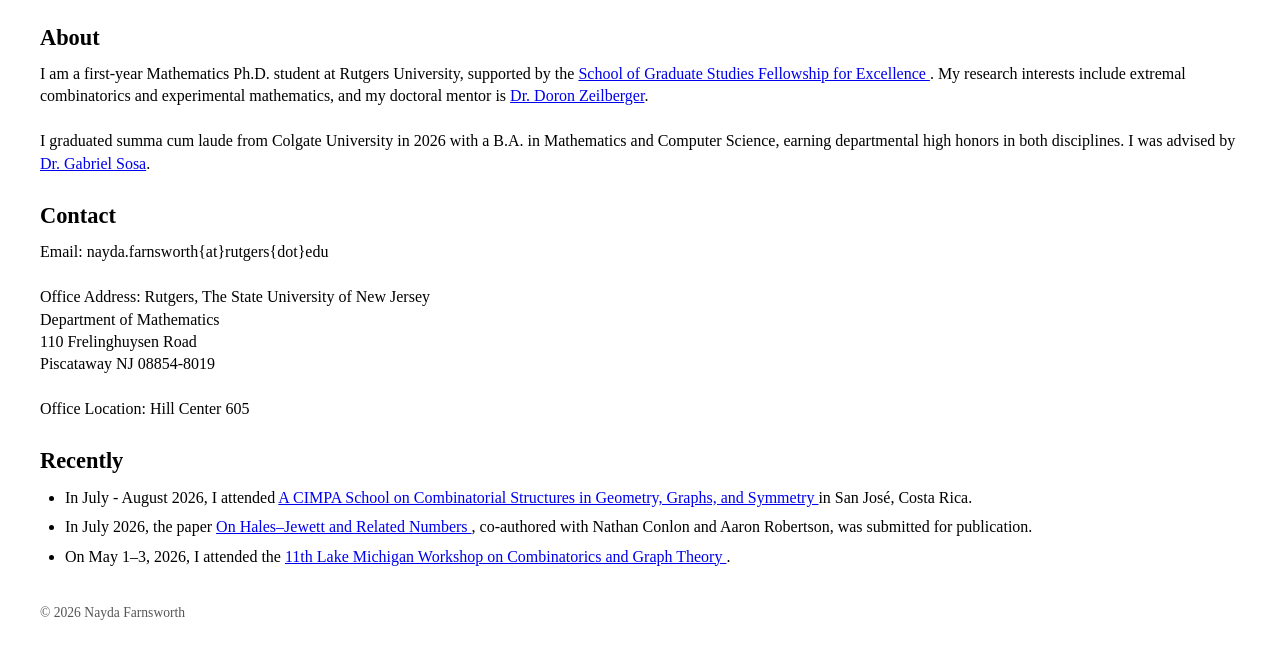
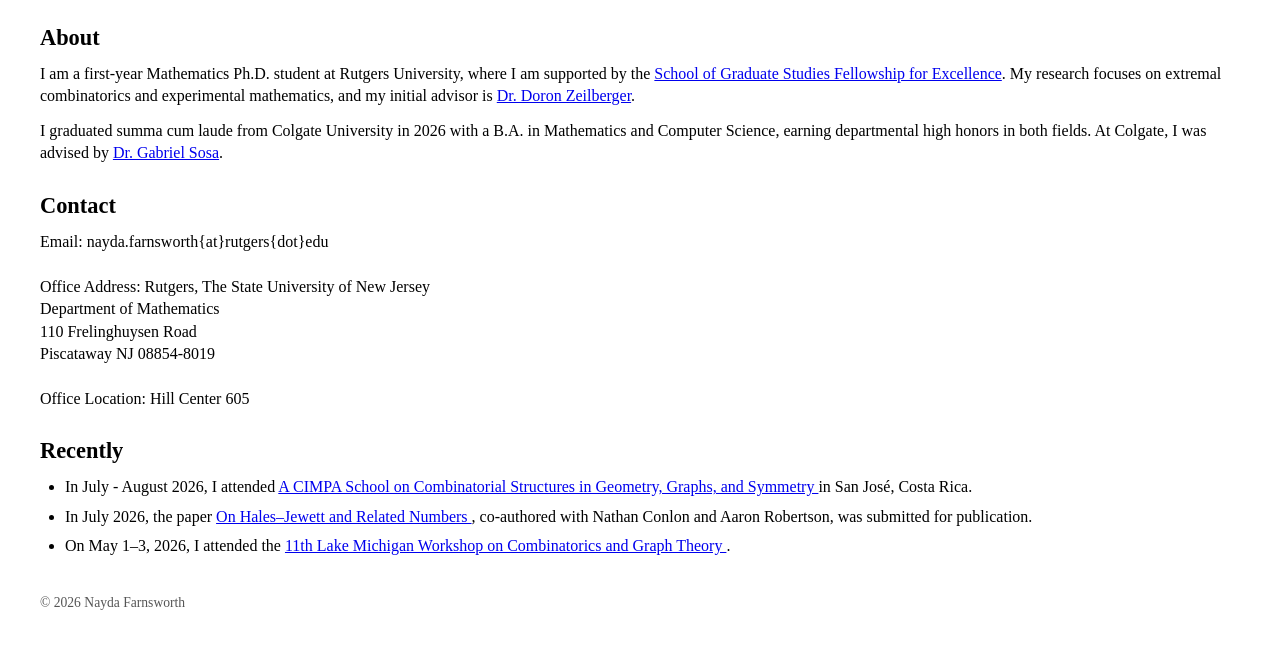
Before and after one commit to njfarnsworth/njfarnsworth.github.io, a plain HTML site: page index.html in a window 1280 px wide. Shown: the part 172-824 px from the top of the page. Drawn offline with Linux system fonts and the light colour scheme.

Commit message:
Update index.html

```diff
--- a/index.html
+++ b/index.html
@@ -44,22 +44,22 @@
   <section>
     <h2>About</h2>
 
-    <p>
-      I am a first-year Mathematics Ph.D. student at Rutgers University, supported by the
-      <a href="https://grad.rutgers.edu/professional-development/grad-careercraft/sgs-fellowship-excellence">
-        School of Graduate Studies Fellowship for Excellence
-      </a>.  My research interests include extremal combinatorics and experimental mathematics, and my doctoral mentor is <a href="https://sites.math.rutgers.edu/~zeilberg/">
-      Dr. Doron Zeilberger</a>.
+<p>
+  I am a first-year Mathematics Ph.D. student at Rutgers University, where I am
+  supported by the
+  <a href="https://grad.rutgers.edu/professional-development/grad-careercraft/sgs-fellowship-excellence">
+    School of Graduate Studies Fellowship for Excellence</a>.
+  My research focuses on extremal combinatorics and experimental mathematics,
+  and my initial advisor is
+  <a href="https://sites.math.rutgers.edu/~zeilberg/">Dr. Doron Zeilberger</a>.
+</p>
 
-      <br>
-      <br>
-
-      I graduated summa cum laude from Colgate University in 2026 with a B.A. in
-      Mathematics and Computer Science, earning departmental high honors in both
-      disciplines. I was advised by <a href="https://www.lathisms.org/calendar-2020/gabriel-sosa">
-      Dr. Gabriel Sosa</a>.
-
-    </p>
+<p>
+  I graduated summa cum laude from Colgate University in 2026 with a B.A. in
+  Mathematics and Computer Science, earning departmental high honors in both
+  fields. At Colgate, I was advised by
+  <a href="https://www.lathisms.org/calendar-2020/gabriel-sosa">Dr. Gabriel Sosa</a>.
+</p>
   </section>
 
   <section>
```
